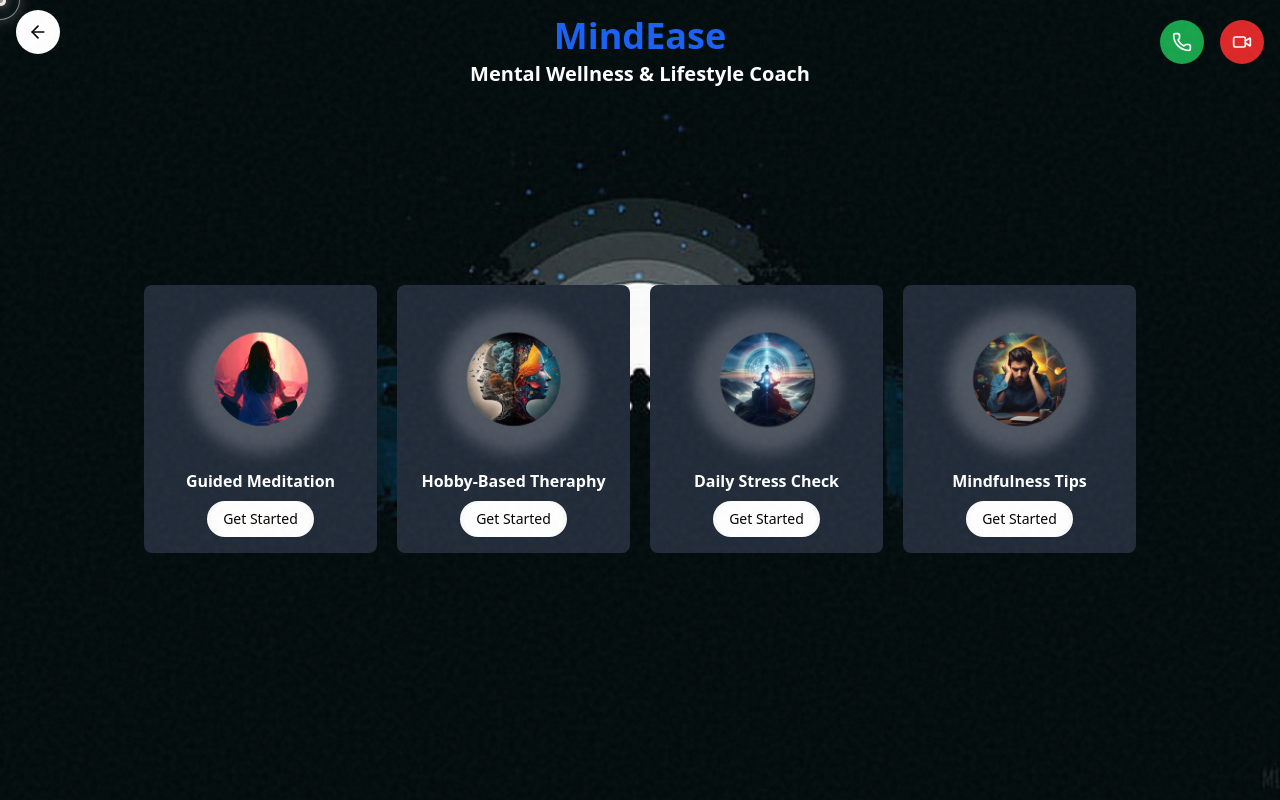
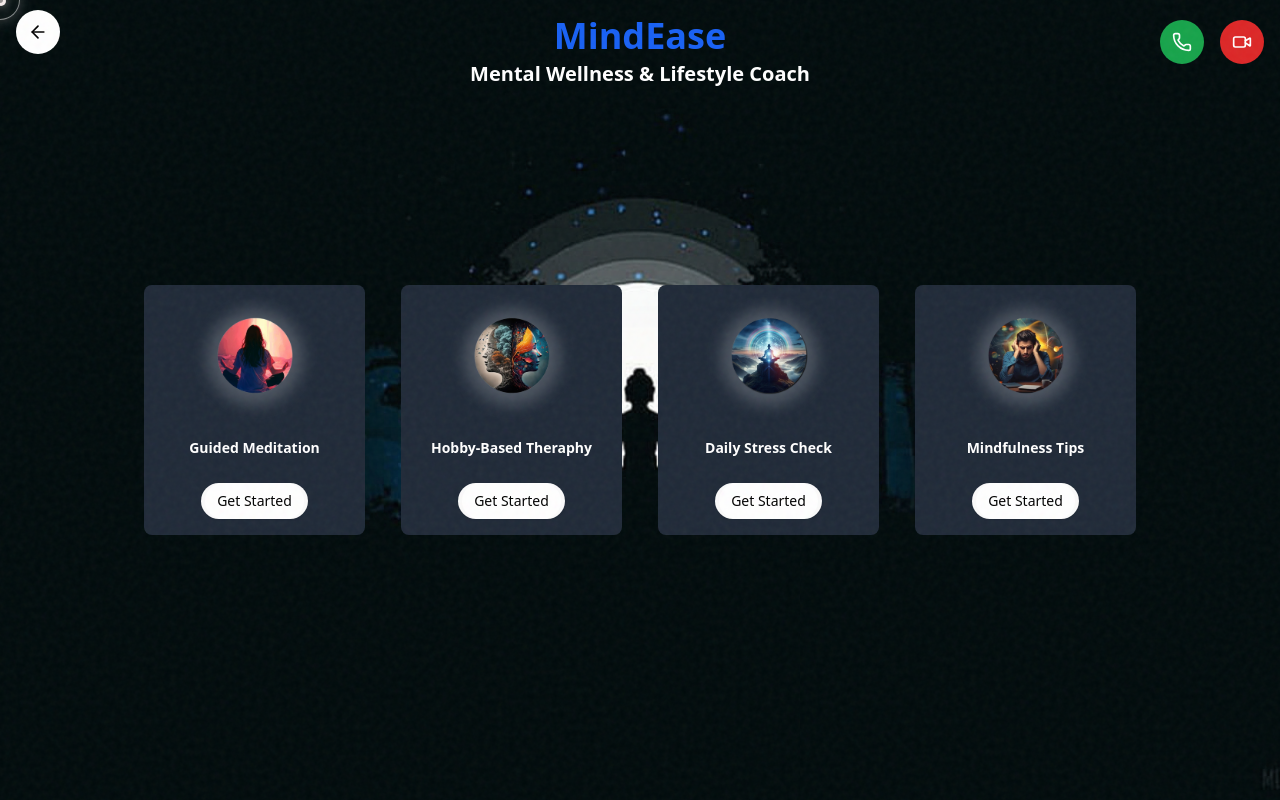
Before and after one commit to jayesh-verma-code/Project-N, a Next.js app: page /mindease in a window 1280 px wide. Built offline with nearby package versions, Linux system fonts and the light colour scheme.

Commit message:
Minor fixes

```diff
--- a/app/mindease/_components/LandingPage.tsx
+++ b/app/mindease/_components/LandingPage.tsx
@@ -9,9 +9,9 @@ export default function LandingPage() {
   const containerRef = useRef<HTMLDivElement>(null);
   return (
     <div
-      className="min-h-screen w-full  bg-cover bg-center relative"
-      style={{ backgroundImage: "url('/mindease-bg.jpg')" }}
-    >
+    className="min-h-screen w-full  bg-cover bg-center relative"
+    style={{ backgroundImage: "url('/mindease-bg.jpg')" }}
+  >
       <CustomCursor
         containerRef={containerRef as React.RefObject<HTMLDivElement>}
       />
@@ -44,7 +44,7 @@ export default function LandingPage() {
             </button>
           </div>
         </div>
-        <div className="lg:mt-[11%] grid grid-cols-1 md:grid-cols-2 lg:grid-cols-4 items-center justify-center gap-5 mt-30  px-10 lg:px-36 ">
+        <div className="lg:mt-[11%] grid grid-cols-1 md:grid-cols-2 lg:grid-cols-4 items-center justify-center gap-9 mt-30  px-10 lg:px-36 ">
           <Card
             title="Guided Meditation" imagePath="/Guided-mindease.png" />
           <Card
@@ -74,25 +74,35 @@ function Card({
   imagePath: string;
 }) {
   return (
-    <div className="bg-[#1F2937] py-2 px-2 md:px-2 flex flex-col items-center justify-center gap-0 rounded-md mb-3">
-
-
-      <div className="relative w-44 h-44 flex items-center justify-center">
-        <div className="absolute inset-4 rounded-full bg-white blur-sm opacity-20 z-0" />
+    <div className="bg-[#1F2937] flex flex-col items-center justify-between rounded-md mb-3 p-4 w-full h-[250px]">
+      {/* Image */}
+      <div className="relative w-28 h-28 flex items-center justify-center">
+        <div className="absolute inset-2 rounded-full bg-white blur-sm opacity-20 z-0" />
         <Image
           src={imagePath || "/placeholder.svg"}
           alt={title}
-          width={120}
-          height={120}
-          className="realative object-center z-10 rounded-full"
+          width={96}
+          height={96}
+          className="relative object-center z-10 rounded-full"
         />
       </div>
-      <div className="mb-2">
-        <h1 className="text-white font-semibold text-center">{title}</h1>
+
+      {/* Title with fixed height */}
+      <div className=" flex items-center justify-center text-center px-2">
+        <h1 className="text-white font-semibold text-sm leading-snug">
+          {title}
+        </h1>
       </div>
-      <Button className="mb-2 flex items-center justify-center hover:bg-white rounded-full p-1">
-        <Link href={"/mindease/chat"} className="bg-white text-black rounded-full py-2 px-3 text-sm font-medium">Get Started</Link>
+
+      {/* Button */}
+      <Button className="flex items-center justify-center hover:bg-white rounded-full px-1">
+        <Link
+          href="/mindease/chat"
+          className="bg-white text-black rounded-full py-2 px-3 text-sm font-medium"
+        >
+          Get Started
+        </Link>
       </Button>
     </div>
-  )
+  );
 }
--- a/app/mindease/chat/page.tsx
+++ b/app/mindease/chat/page.tsx
@@ -161,7 +161,7 @@ export default function MindEasePage() {
       if (!response.ok) throw new Error("Network response was not ok");
 
       const data = await response.json();
-
+      setLoading(false)
       // Simulate typing effect
       let typedResponse = "";
       const typingInterval = setInterval(() => {
@@ -212,6 +212,7 @@ export default function MindEasePage() {
           );
           setChatSessions(finalSessions);
           saveSessions(finalSessions);
+          setLoading(false)
         }
       }, 20);
     } catch (error) {
@@ -340,7 +341,7 @@ export default function MindEasePage() {
               className="bg-transparent hover:bg-gray-800 transition-colors duration-200"
               size="icon"
             >
-              <XIcon className="size-5" />
+              <XIcon className="size-5 text-white" />
             </Button>
           </div>
 
@@ -418,8 +419,8 @@ export default function MindEasePage() {
             </div>
 
             {/* Center - title and status - FIXED WIDTH AND POSITION */}
-            <div className="lg:relative  lg:left-0 sm:absolute absolute left-1/2 sm:left-1/2 transform -translate-x-1/2 flex flex-col items-center">
-              <div className="text-3xl sm:text-4xl font-bold text-transparent bg-clip-text bg-gradient-to-r from-indigo-400 to-purple-600">
+            <div className="lg:relative  lg:left-16 sm:absolute absolute left-1/2 sm:left-1/2 transform -translate-x-1/2 flex flex-col items-center mt-7 md:mt-1">
+              <div className="text-3xl sm:text-4xl font-bold text-transparent bg-clip-text bg-gradient-to-r from-indigo-400 to-purple-600 ">
                 MindEase
               </div>
               <div className="flex items-center justify-center space-x-1.5 mt-1.5 px-2 py-0.5 rounded-full border border-white/50">
@@ -452,7 +453,7 @@ export default function MindEasePage() {
                 <BotBubble key={message.id}>{message.text}</BotBubble>
               )
             )}
-            {loading && <LoadingBubble />}
+            {loading  && <LoadingBubble />}
             <div ref={messagesEndRef} />
           </div>
         </section>
@@ -494,12 +495,12 @@ export default function MindEasePage() {
               <Button
                 onClick={handleSend}
                 size="icon"
-                className={`rounded-lg w-7 h-7 transition-all duration-200 ${
+                className={`rounded-lg w-7 h-7 transition-all duration-200 p-4 text-center cursor-pointer ${
                   input.trim()
                     ? "bg-indigo-600 hover:bg-indigo-700 text-white"
                     : "bg-gray-700 text-gray-400"
                 }`}
-                disabled={loading || !input.trim()}
+                disabled={loading|| isTyping || !input.trim()}
               >
                 <Send className="size-5" />
               </Button>
@@ -513,13 +514,14 @@ export default function MindEasePage() {
 
 function UserBubble({ children }: { children: React.ReactNode }) {
   return (
-    <div className="ml-auto flex max-w-[90%] md:max-w-[80%] lg:max-w-[75%]">
-      <div className="rounded-xl rounded-br-none bg-gradient-to-r from-indigo-600 to-purple-700 px-4 py-3 text-white shadow-lg">
-        <div className="text-sm whitespace-pre-wrap">{children}</div>
+    <div className="ml-auto w-full flex justify-end px-2 sm:px-4">
+      <div className="max-w-[90%] sm:max-w-[85%] md:max-w-[80%] lg:max-w-[70%] rounded-xl rounded-br-none bg-gradient-to-r from-indigo-600 to-purple-700 px-4 py-3 text-white shadow-lg">
+        <div className="text-sm whitespace-pre-wrap break-words">{children}</div>
       </div>
     </div>
   );
 }
+
 
 function BotBubble({ children }: { children: React.ReactNode }) {
   return (
```
